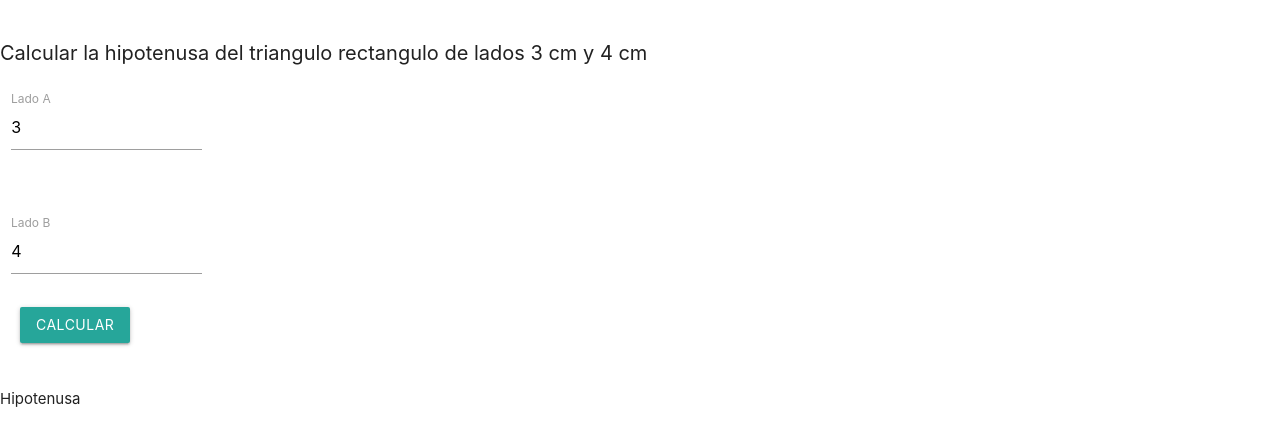
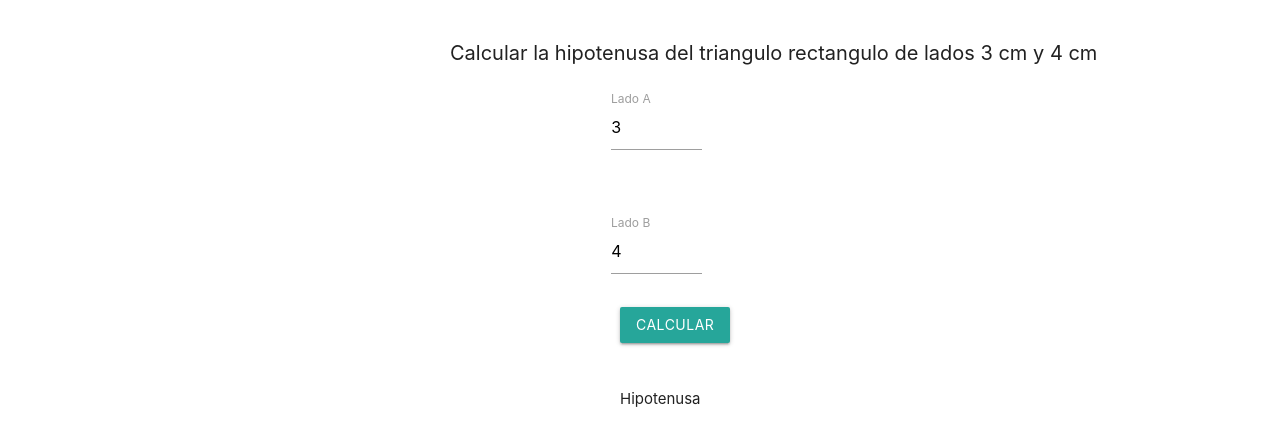
Before and after one commit to Finder14/Calcular-la-hipotenusa, a plain HTML site: page index.html in a window 1280 px wide. Drawn offline with nearby package versions, Linux system fonts and the light colour scheme.

Commit message:
Update style.css

```diff
--- a/css/style.css
+++ b/css/style.css
@@ -1,10 +1,18 @@
 h1{
+    margin-left: 450px;
     font-size: 20px;
 }
 
 button{
-    color: black;
     position: absolute;
     bottom: 30px;
     left: 20px;
 }
+
+div{
+    margin-left: 600px;
+}
+
+p{
+    margin-left: 20px;
+}
```
